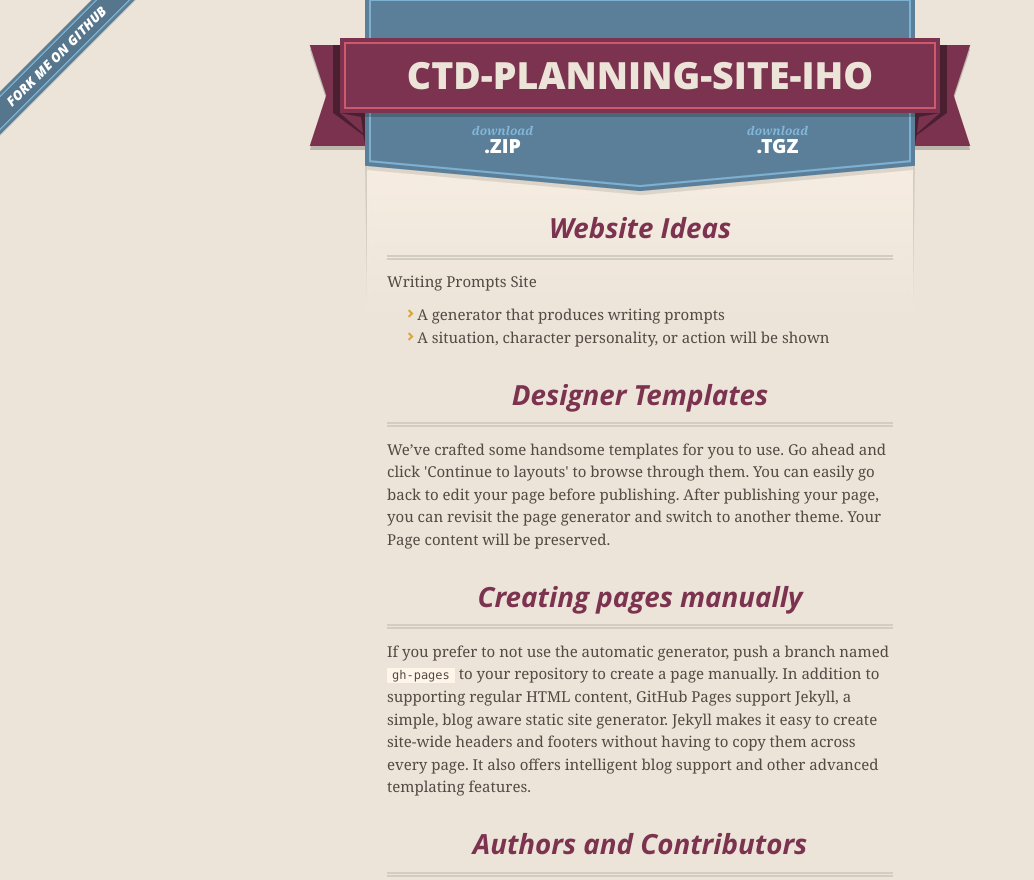
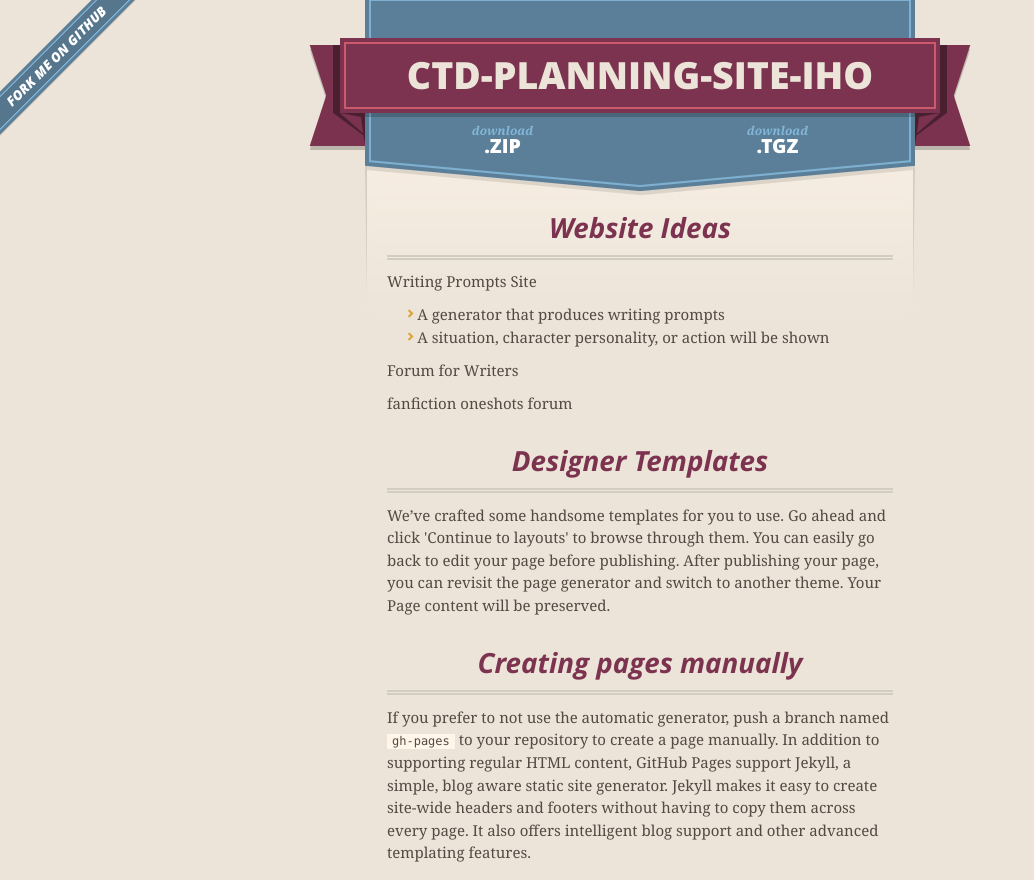
Before and after one commit to ais806186/CTD-Planning-Site-Iho, a plain HTML site: page index.html in a window 1280 px wide. Shown: the top 880 px of the page, without its empty margins (0-1034 px from the left). Drawn offline with nearby package versions, Linux system fonts and the light colour scheme.

Commit message:
Update index.html
2 new ideas

```diff
--- a/index.html
+++ b/index.html
@@ -54,6 +54,8 @@
   <li>A generator that produces writing prompts</li>
   <li>A situation, character personality, or action will be shown</li>
   </ul>
+<p>Forum for Writers</p>
+<p>fanfiction oneshots forum</p>
 
 <h3>
 <a id="designer-templates" class="anchor" href="#designer-templates" aria-hidden="true"><span class="octicon octicon-link"></span></a>Designer Templates</h3>
```
